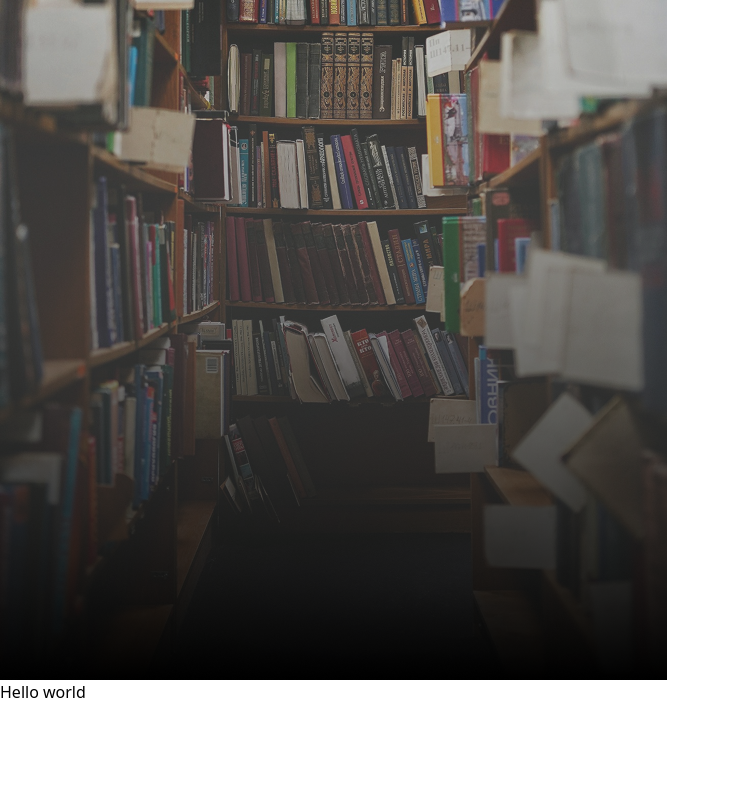
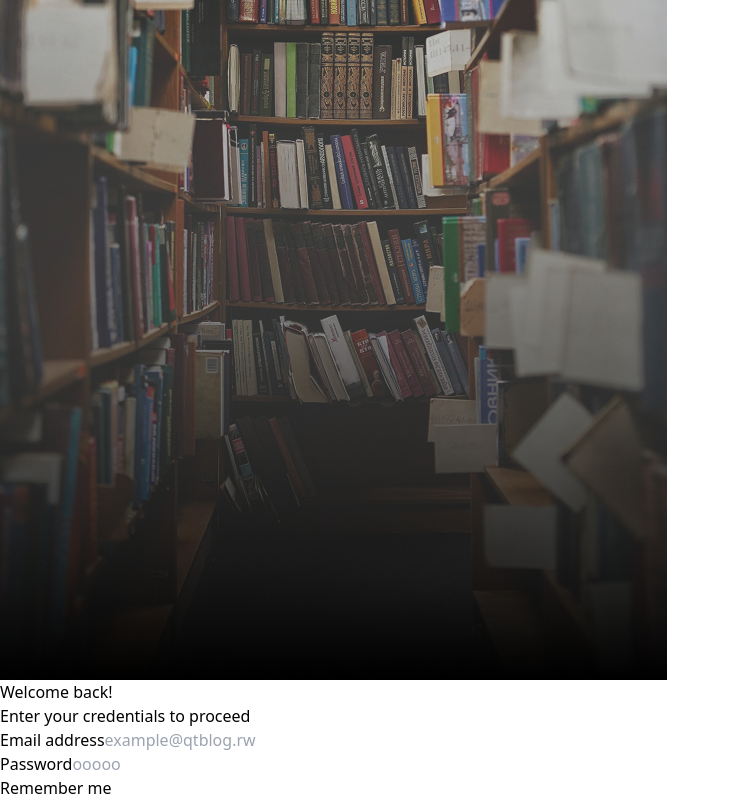
Before and after one commit to BeniSamuel/qt-blog-app, a React (Vite) app in the folder frontend/: page / in a window 1280 px wide. Shown: the part 302-1102 px from the top of the page, without its empty margins (0-730 px from the left). Before the commit the page ends 1006 px from the top, so only its background shows below. Built offline with nearby package versions, Linux system fonts and the light colour scheme.

Commit message:
improved login page

```diff
--- a/frontend/src/pages/Login/Login.tsx
+++ b/frontend/src/pages/Login/Login.tsx
@@ -1,10 +1,44 @@
 import React from "react";
 import Form from "../../layouts/form/Form";
+import Checkbox from "../../components/form/checkbox/Checkbox";
 
 const Login: React.FC = () => {
   return (
     <Form>
-      <div>Hello world</div>
+      <div>
+        <div className=" leading-7">
+          <div className=" font-urbanist font-bold text-2xl">Welcome back!</div>
+          <div className=" text-[#696778] font-urbanist">
+            Enter your credentials to proceed
+          </div>
+        </div>
+        <form>
+          <div className=" flex flex-col gap-2">
+            <label className=" text-[#696778] font-urbanist">
+              Email address
+            </label>
+            <input
+              type="email"
+              placeholder="example@qtblog.rw"
+              className=" placeholder:font-urbanist placeholder:text-[#DDDDDD] border-2 border-[#DDDDDD] py-3 px-4 rounded-md"
+            />
+          </div>
+          <div className=" flex flex-col gap-2">
+            <label className=" text-[#696778] font-urbanist">Password</label>
+            <input
+              type="password"
+              placeholder="ooooo"
+              className=" placeholder:font-urbanist placeholder:text-[#DDDDDD] border-2 border-[#DDDDDD] py-3 px-4 rounded-md"
+            />
+          </div>
+          <div>
+            <div className=" flex flex-row gap-2 items-center">
+              <Checkbox />
+              <span className=" font-urbanist text-[#696778]">Remember me</span>
+            </div>
+          </div>
+        </form>
+      </div>
     </Form>
   );
 };
```
